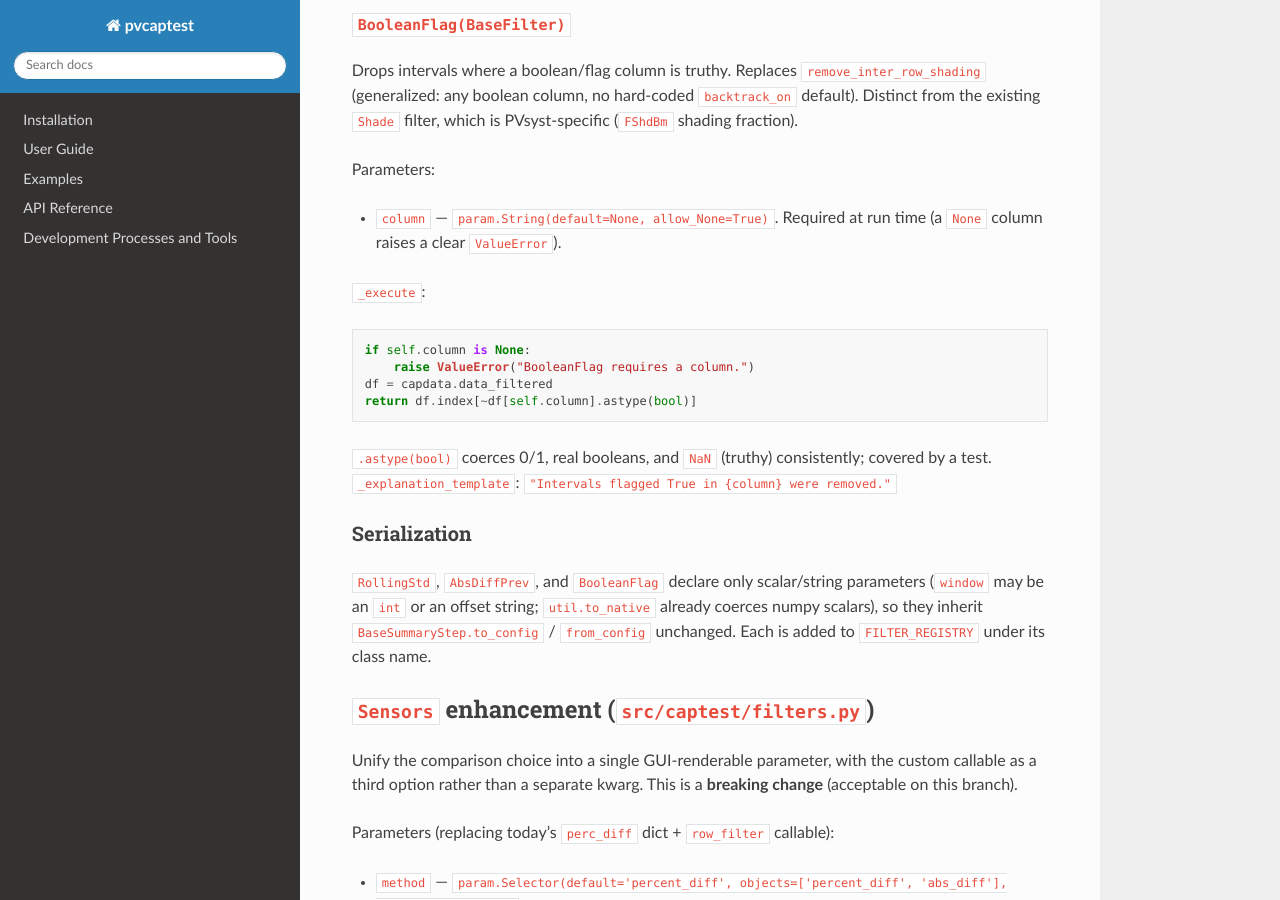
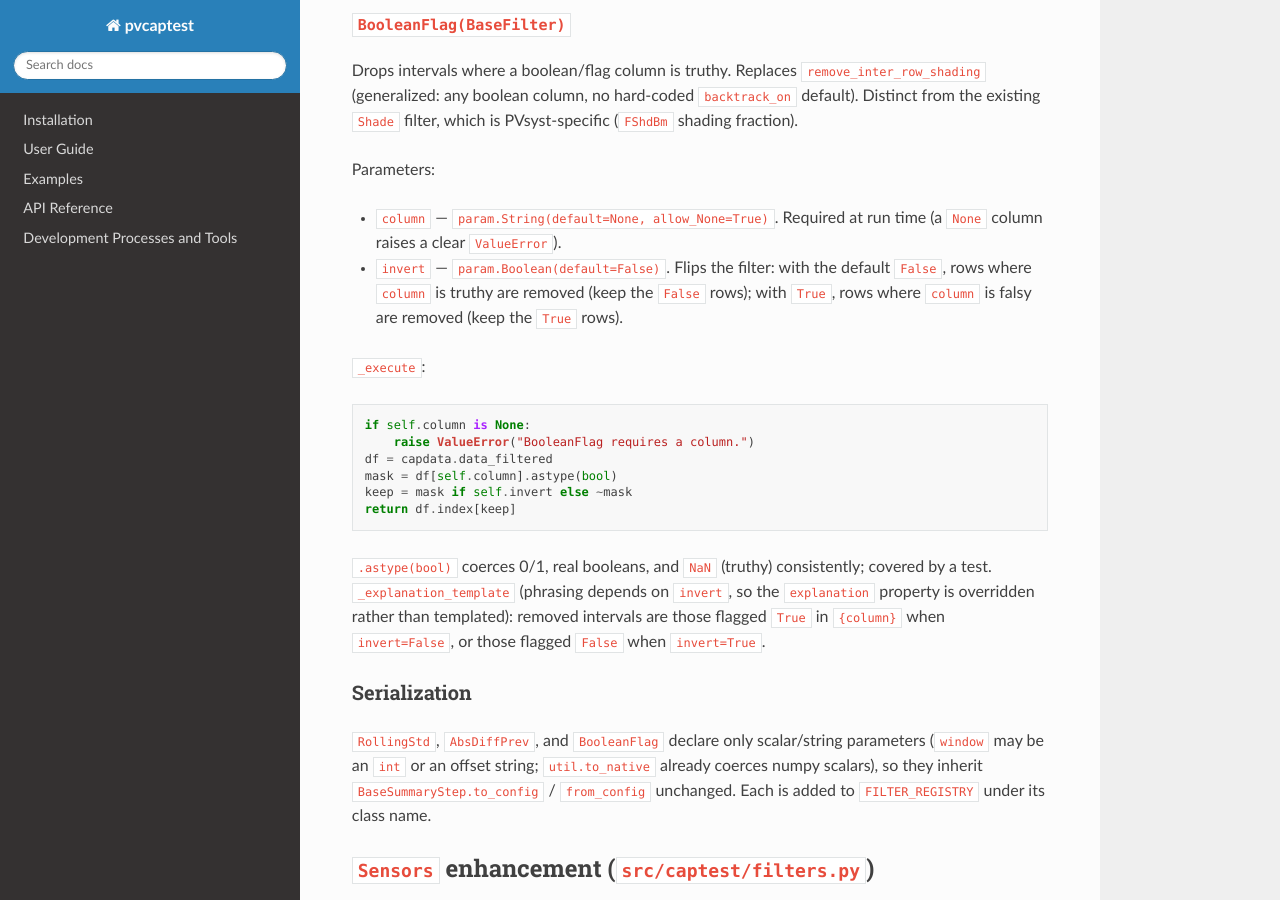
Before and after one commit to pvcaptest/pvcaptest, a Sphinx documentation site: the page built from docs/superpowers/specs/2026-06-28-filter-classes-from-custom-functions-design.md, in a window 1280 px wide and 900 px high, scrolled down 3192 px. Built offline with Sphinx 7.4.7 and the Read the Docs theme 3.1.0, drawn with Linux system fonts in a browser that asks for light colours; pages that are not in the unit, such as notebooks, are missing from menus; some of the changed text lies outside the part shown.

Commit message:
docs: add invert param to BooleanFlag filter spec
Co-Authored-By: Claude Opus 4.8 <noreply@anthropic.com>

````diff
--- a/docs/superpowers/specs/2026-06-28-filter-classes-from-custom-functions-design.md
+++ b/docs/superpowers/specs/2026-06-28-filter-classes-from-custom-functions-design.md
@@ -152,18 +152,25 @@ PVsyst-specific (`FShdBm` shading fraction).
 Parameters:
 - `column` — `param.String(default=None, allow_None=True)`. Required at run
   time (a `None` column raises a clear `ValueError`).
+- `invert` — `param.Boolean(default=False)`. Flips the filter: with the default
+  `False`, rows where `column` is truthy are removed (keep the `False` rows);
+  with `True`, rows where `column` is falsy are removed (keep the `True` rows).
 
 `_execute`:
 ```python
 if self.column is None:
     raise ValueError("BooleanFlag requires a column.")
 df = capdata.data_filtered
-return df.index[~df[self.column].astype(bool)]
+mask = df[self.column].astype(bool)
+keep = mask if self.invert else ~mask
+return df.index[keep]
 ```
 
 `.astype(bool)` coerces 0/1, real booleans, and `NaN` (truthy) consistently;
-covered by a test. `_explanation_template`: `"Intervals flagged True in
-{column} were removed."`
+covered by a test. `_explanation_template` (phrasing depends on `invert`, so the
+`explanation` property is overridden rather than templated): removed intervals
+are those flagged `True` in `{column}` when `invert=False`, or those flagged
+`False` when `invert=True`.
 
 ### Serialization
 
@@ -228,8 +235,8 @@ def filter_rolling_std(self, window, threshold, column=None, custom_name=None):
 def filter_abs_diff_prev(self, threshold=0.05, column=None, custom_name=None): ...
     # -> AbsDiffPrev(threshold=threshold, column=column, ...)
 
-def filter_flag(self, column, custom_name=None): ...
-    # -> BooleanFlag(column=column, ...)
+def filter_flag(self, column, invert=False, custom_name=None): ...
+    # -> BooleanFlag(column=column, invert=invert, ...)
 
 def filter_threshold(self, column, low=None, high=None, custom_name=None): ...
     # -> Irradiance(low=low, high=high, col_name=column, ...)
@@ -265,7 +272,8 @@ Following existing patterns in `tests/test_filters.py` / `tests/test_CapData.py`
   resolve to the regression POA column.
 - **`filter_threshold`:** one-sided low-only and high-only cases; inclusive
   boundary semantics; serializes/replays as an `Irradiance` step.
-- **`BooleanFlag`:** truthy coercion across `0`/`1`, real booleans, and `NaN`.
+- **`BooleanFlag`:** truthy coercion across `0`/`1`, real booleans, and `NaN`;
+  `invert=True` keeps the truthy rows (and `invert=False` removes them).
 - **`Sensors`:** `method` selector resolves both built-ins; a custom callable
   assigned to `method` is used; `abs_diff`/custom with `thresholds=None` raises;
   `percent_diff` with `thresholds=None` defaults to `{poa: 0.05}`.
````
